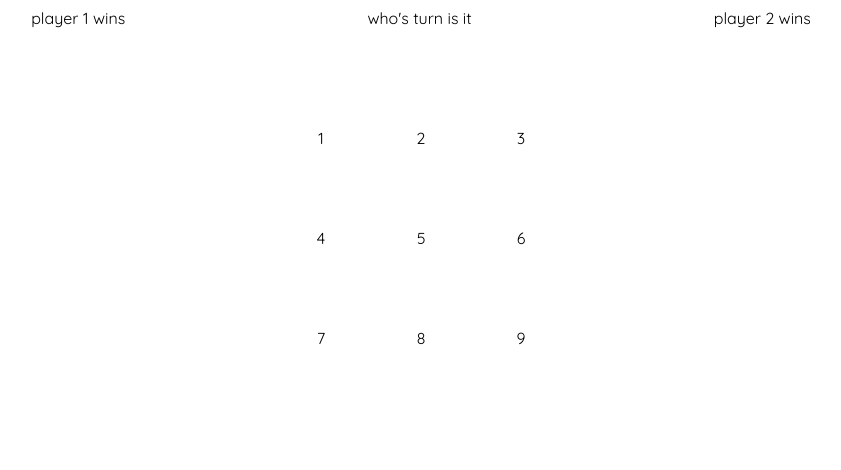
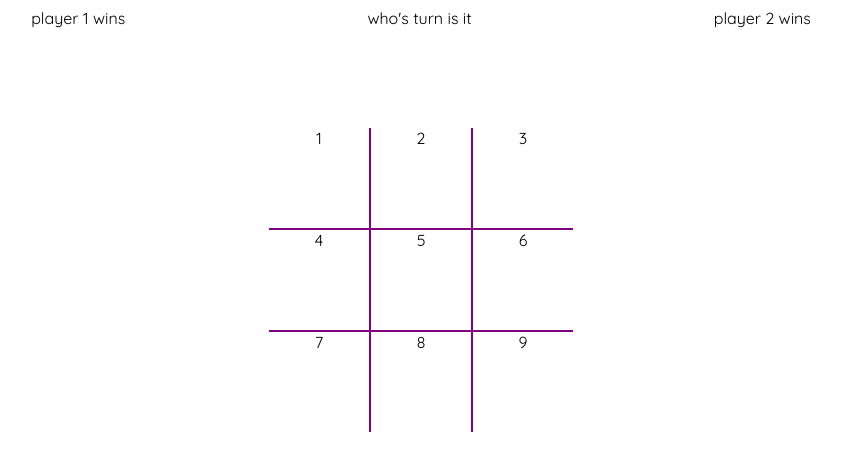
Before and after one commit to CodeMeister362/Tic-Tac-Toe, a plain HTML site: page index.html in a window 1280 px wide. Shown: the whole page, without its empty margins (219-1060 px from the left). Drawn offline with Linux system fonts and the light colour scheme; a web font is replaced by a local one.

Commit message:
Adds second class onto div boxes.

```diff
--- a/index.html
+++ b/index.html
@@ -15,13 +15,13 @@
     </header>
     <main>
       <div class="box">1</div>
-      <div class="box">2</div>
+      <div class="box border-top">2</div>
       <div class="box">3</div>
-      <div class="box">4</div>
-      <div class="box">5</div>
-      <div class="box">6</div>
+      <div class="box border-left">4</div>
+      <div class="box border-mid">5</div>
+      <div class="box border-right">6</div>
       <div class="box">7</div>
-      <div class="box">8</div>
+      <div class="box border-btm">8</div>
       <div class="box">9</div>
     </main>
   </body>
```
